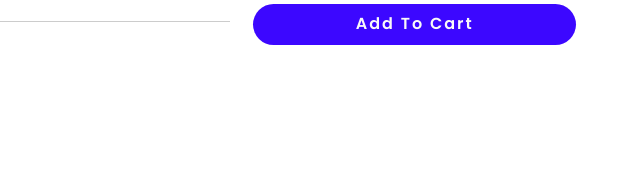
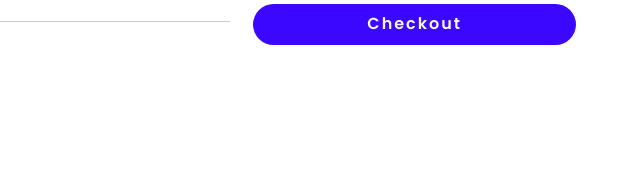
Before and after one commit to arhant2/Ecommerce-normal-user-final, a website built with Parcel: page src/cart.html in a window 1280 px wide. Shown: the part 376-557 px from the top of the page, 640-1280 px from the left. Built offline with nearby package versions, Linux system fonts and the light colour scheme; a web font is replaced by a local one.

Commit message:
Removed unnecessary console.log and fixed a typo from add to cart to checkout

```diff
--- a/src/cart.html
+++ b/src/cart.html
@@ -240,9 +240,7 @@
             <td class="cart__summary-table-data">₹1,53,999</td>
           </tr>
         </table>
-        <button class="btn btn--new-blue btn--round btn--full">
-          Add To Cart
-        </button>
+        <button class="btn btn--new-blue btn--round btn--full">Checkout</button>
       </div>
     </div>
 
--- a/src/js/pages/each-product.js
+++ b/src/js/pages/each-product.js
@@ -65,8 +65,6 @@ if (lens && zoomedImg && toZoom && bigImg) {
   }
 
   function showZoomEffect() {
-    console.log('yaha aaya');
-
     zoomedImg.style.display = 'block';
     lens.style.display = 'block';
 
```
